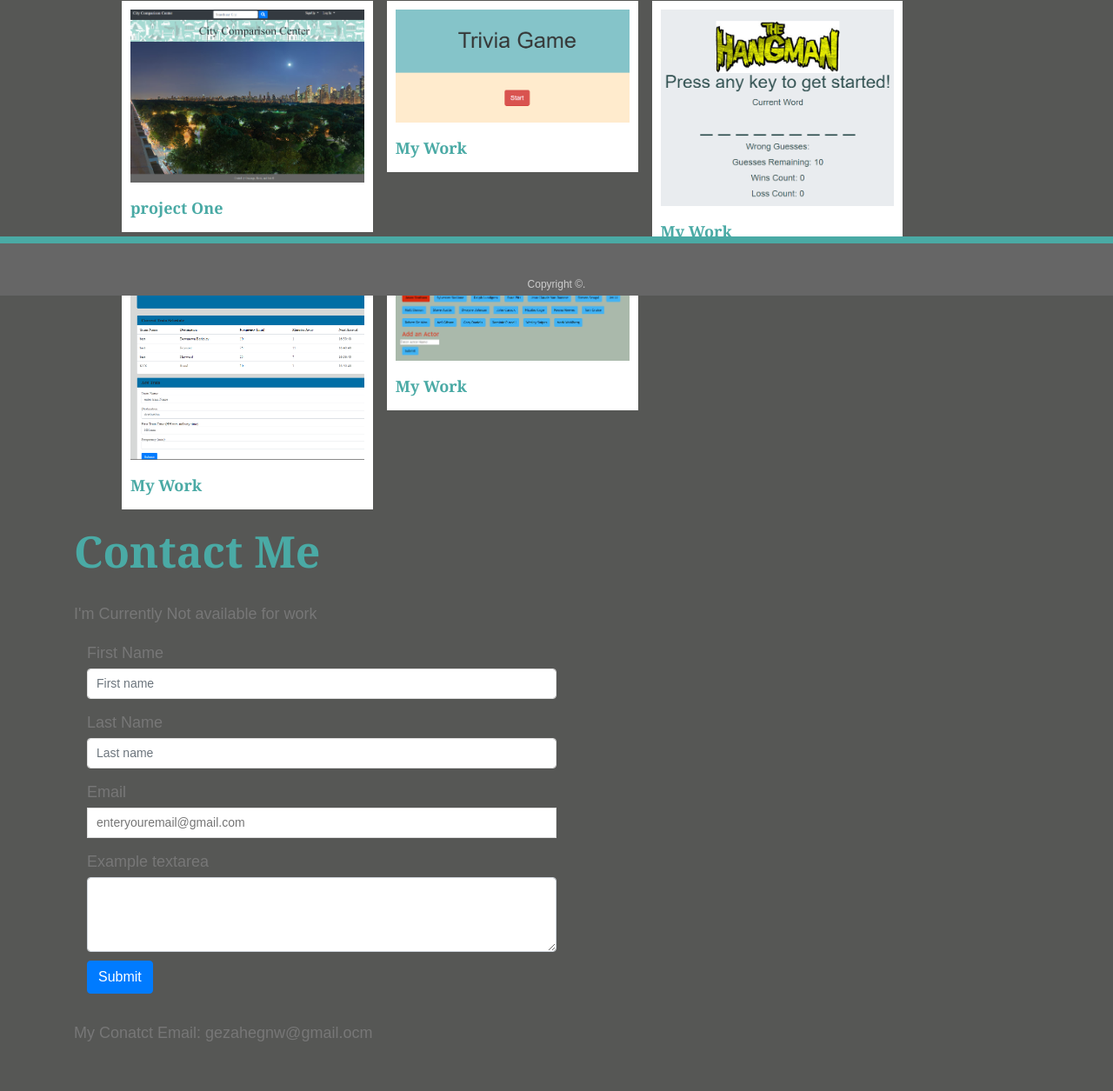
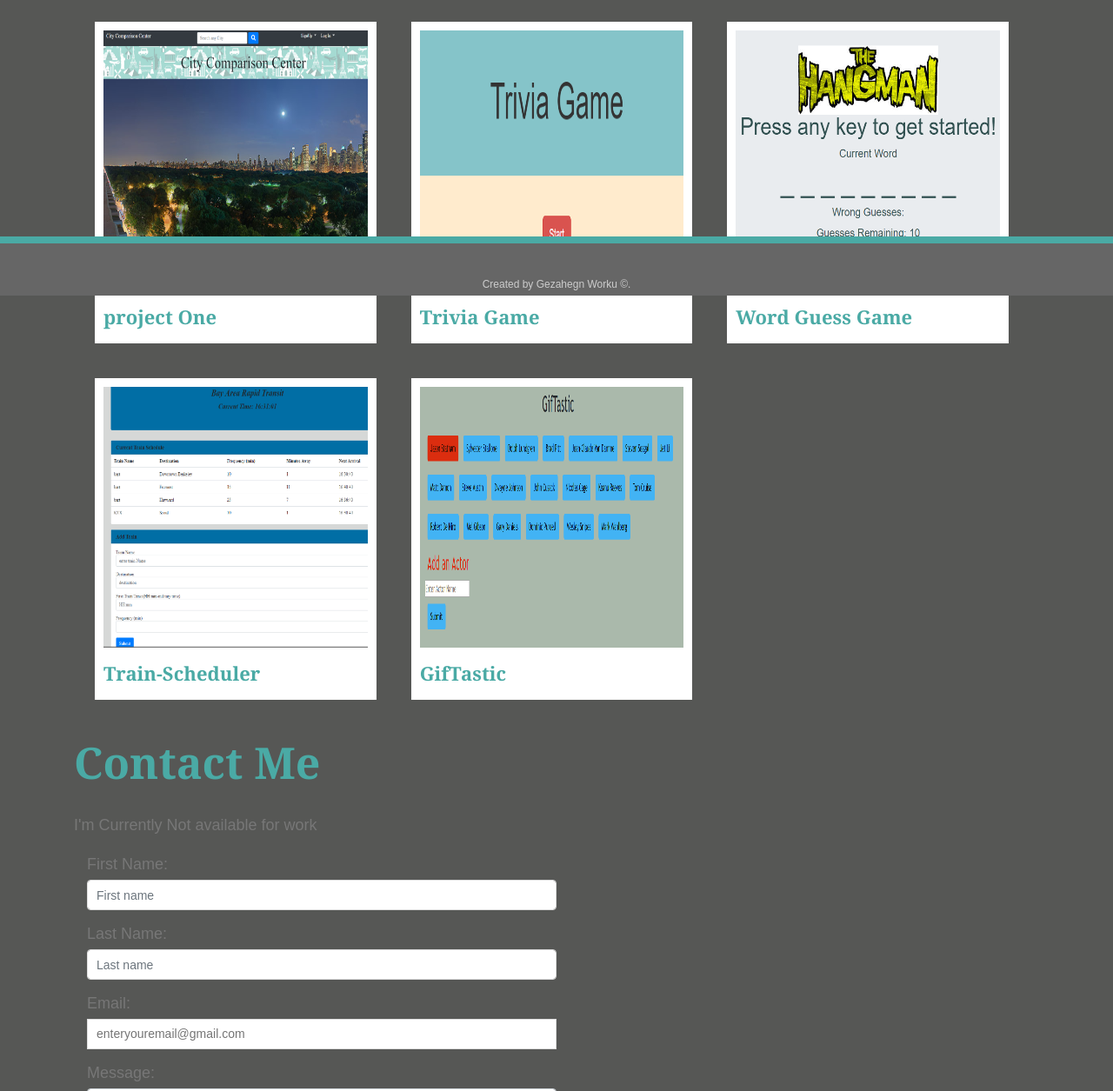
Before and after one commit to gezahegnw/gezahegnw.github.io, a plain HTML site: page index.html in a window 1280 px wide. Shown: the part 460-1715 px from the top of the page at 87% size. Drawn offline with nearby package versions, Linux system fonts and the light colour scheme.

Commit message:
some more update

```diff
--- a/assets/css/style.css
+++ b/assets/css/style.css
@@ -18,15 +18,18 @@
     background-color: rgb(245, 209, 207);
   }
 
-
   h1,
   h2,
   a,
   p {
     margin-bottom: 20px;
   }
-
-
+   a:link{
+    text-decoration: none;
+  }
+  a :hover{
+    background-color: red;
+  }
   h1,
   h2,
   h3,
@@ -46,7 +49,6 @@
   a {
     font-size: 22px;
   }
-
 
 
   #logo {
@@ -162,10 +164,10 @@
 
 
 /* Center website */
-.main {
+/*.main {
   max-width: 1000px;
   margin: auto;
-}
+} */
 
 h1 {
   font-size: 50px;
@@ -179,13 +181,18 @@ h1 {
 /* Add padding BETWEEN each column */
 .row,
 .row > .column {
-  padding: 8px;
+  padding: 20px;
+
 }
-
+.column .image{
+  height: 300px;
+  height: 300px;
+}
 /* Create four equal columns that floats next to each other */
 .column {
   float: left;
-  width: 30%;
+  width: 33%;
+
 }
 
 /* Clear floats after rows */
@@ -249,16 +256,16 @@ label,
 
   }
 
-.jumbotron-fluid{
-  margin-top: 80px;
 
-}
 .jumbotron{
   padding-top: 20px;
+  margin-top: 80px;
 }
 
 .navbar-header{
   padding-right: 50px;
 }
-
+.btn-lg {
+   font-size: 40px;
 }
+}
--- a/index.html
+++ b/index.html
@@ -23,7 +23,7 @@
                   <li class="nav-item active">
                       <a class="nav-link" href="index.html">Home <span class="sr-only">(current)</span></a>
                   </li>
-                <li><a class="nav-link" href="#about-page">About</a></li>
+                <li><a class="nav-link" href="index.html">About</a></li>
                 <li><a class="nav-link" href="#protfolio-page">Portfolio</a></li>
                 <li><a class="nav-link" href="#contact-info">Contact</a></li>
               </li>
@@ -49,9 +49,8 @@
 
 <br>
 <br>
-
 <!-- MAIN (Center website) -->
-<div class="container-fluid">
+<div class="container">
  <div class="main">
   <a name="protfolio-page"></a>
   <h2>PORTFOLIO</h2>
@@ -60,31 +59,31 @@
     <div class="column">
       <div class="content">
         <a href="https://djknit.github.io/Project-1/"><img  class="image" src="assets/images/projectone.jpg"  alt="Lights" style=" width:100%"/></a>
-        <h3>project One</h3>
+        <a href="https://djknit.github.io/Project-1/">project One</a>
       </div>
     </div>
     <div class="column">
       <div class="content">
         <a href="https://gezahegnw.github.io/TriviaGame/"><img  class="image" src="assets/images/trivagame.PNG"   alt="Lights" style=" width:100%"/></a>
-        <h3>My Work</h3>
+        <a href="https://gezahegnw.github.io/TriviaGame/">Trivia Game</a>
       </div>
     </div>
     <div class="column">
       <div class="content">
         <a href="https://gezahegnw.github.io/Word-Guess-Game/"><img  class="image" src="assets/images/hangman-game.PNG"   alt="Lights" style=" width:100%"/></a>
-        <h3>My Work</h3>
+        <a href="https://gezahegnw.github.io/Word-Guess-Game/">Word Guess Game</a>
       </div>
     </div>
     <div class="column">
       <div class="content">
         <a href="https://gezahegnw.github.io/Train-Scheduler/"><img  class="image" src="assets/images/train-scheduler.PNG"   alt="Lights" style=" width:100%"/></a>
-        <h3>My Work</h3>
+        <a href="https://gezahegnw.github.io/Train-Scheduler/">Train-Scheduler</a>
       </div>
     </div>
     <div class="column">
       <div class="content">
         <a href="https://gezahegnw.github.io/GifTastic/"><img class="image" src="assets/images/giftastic.PNG"   alt="Lights" style=" width:100%"/></a>
-        <h3>My Work</h3>
+        <a href=" https://gezahegnw.github.io/GifTastic/">GifTastic</a>
       </div>
     </div>
   <!-- END GRID -->
@@ -101,19 +100,19 @@
             <ul>
               <li class="form-row">
                 <li class="col">
-                  <label for="first name">First Name</label>
+                  <label for="first name">First Name:</label>
                   <input type="text" class="form-control" placeholder="First name">
                 </li>
                 <li class="col">
-                  <label for="last name">Last Name</label>
+                  <label for="last name">Last Name:</label>
                   <input type="text" class="form-control" placeholder="Last name">
                 </li>
                 <li class="col">
-                  <label for="email">Email</label>
+                  <label for="email">Email:</label>
                   <input type="email" id="email" name="email" placeholder="enteryouremail@gmail.com" required="required">
                 </li>
                 <li class="col">
-                  <label for="textarea">Example textarea</label>
+                  <label for="textarea">Message:</label>
                   <textarea type="textarea" class="form-control" id="exampleFormControlTextarea1" rows="3"></textarea>
                 </li>
                 <li class="col-auto">
@@ -129,7 +128,7 @@
 <br>
   <footer>
     <div id="footer">
-      Copyright &#169;.
+      Created by Gezahegn Worku &#169;.
     </div>
   </footer>
   <script type="text/javascript" src="https://cdnjs.cloudflare.com/ajax/libs/jquery/3.2.1/jquery.min.js"></script>
@@ -139,9 +138,9 @@
   <script>
   $(document).ready(function(){
     $("button").click( function(){
-    //  alert("clicked");
+    // alert("clicked");
 
-      $(".jumbotron-fluid").toggle();
+      $(".jumbotron").toggle();
   });
   });
   </script>
```
